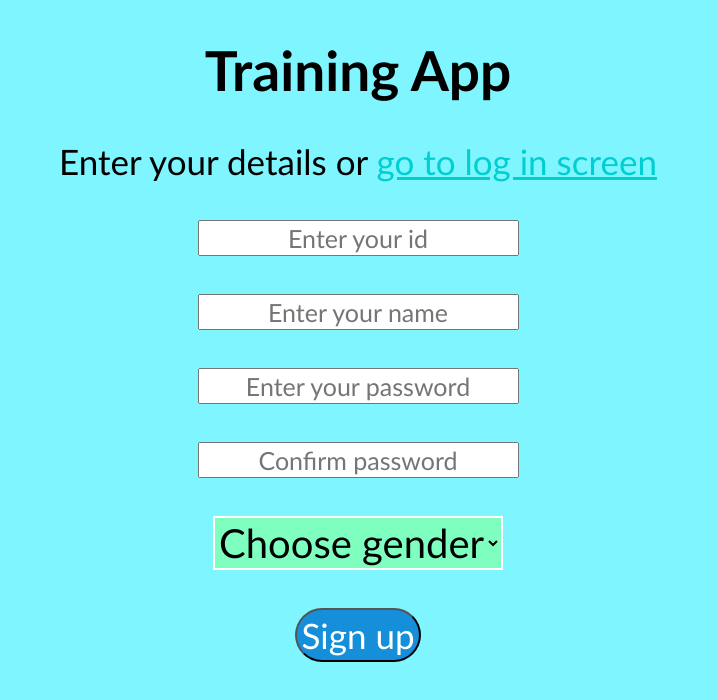
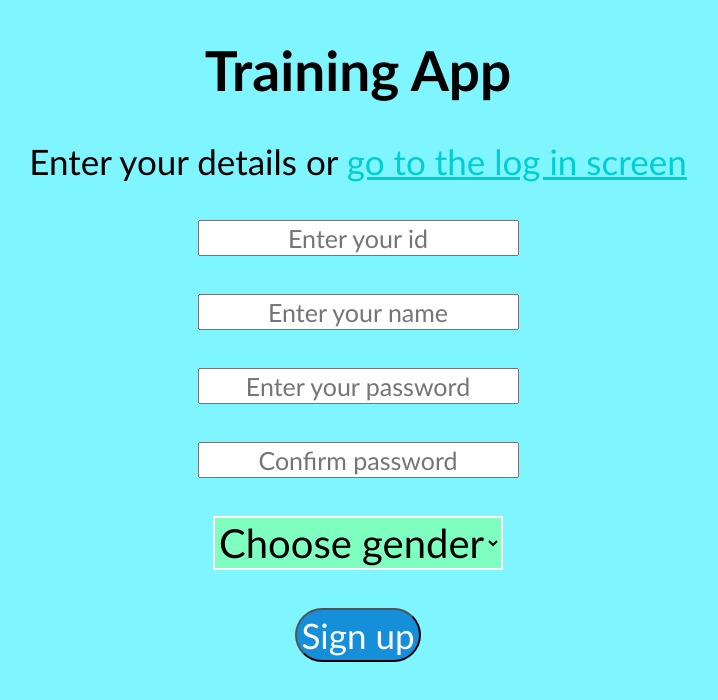
Before and after one commit to OfekLamay/Training-App, a React (Create React App) app: page / in a window 1280 px wide. Shown: the top 700 px of the page, without its empty margins (282-1000 px from the left). Built offline with nearby package versions, Linux system fonts and the light colour scheme.

Commit message:
Continued implementing redux, edited home page

```diff
--- a/src/App.js
+++ b/src/App.js
@@ -17,11 +17,9 @@ import Login from './components/Login';
 
 function App() {
 
-  const [allUsers, setAllUsers] = useState([])
+  // const [allUsers, setAllUsers] = useState([])
 
-  const allUsers1 = useSelector(state => store.getState().users.users)
-
-  // console.log(allUsers1)
+  const allUsers = useSelector(state => store.getState().users.users)
 
   const [user, setUser] = useState({
     id: 0,
@@ -51,7 +49,6 @@ function App() {
 
   const finishWorkout = (workoutId) => {
     let userWorkouts = user.workouts;
-    let users = [...allUsers];
     let finishedWeeksToAdd = 0
     for (let i = 0; i < userWorkouts.length; i++)
     {
@@ -82,17 +79,6 @@ function App() {
       weeksDone: user.weeksDone + finishedWeeksToAdd,
     })
 
-    users[(getUserIndex(user.id))] = {
-      id: user.id,
-      name: user.name,
-      gender: user.gender,
-      password: user.password,
-      weeklyWorkouts: user.weeklyWorkouts,
-      yearsTraining: user.yearsTraining,
-      pageUrl: user.pageUrl,
-      workouts: userWorkouts,
-      weeksDone: user.weeksDone + finishedWeeksToAdd,
-    }
   }
 
   const checkDuplicateId = (id) => {
@@ -108,9 +94,9 @@ function App() {
     setCurrentSetUpPage('home')
   }
 
-  const addNewUser = () => {
-    setAllUsers([...allUsers, user])
-  }
+  // const addNewUser = () => {
+  //   setAllUsers([...allUsers, user])
+  // }
 
   const checkLogIn = (id, password) => {
 
@@ -158,7 +144,7 @@ function App() {
     switch(currentSetUpPage) {
       case pages.home:
       {
-        return <Home setUser={setUser} isIdExists={checkDuplicateId} changePage={setCurrentSetUpPage} users={allUsers}/>
+        return <Home setUser={setUser} isIdExists={checkDuplicateId} changePage={setCurrentSetUpPage}/>
       }
       case pages.setup:
       {
@@ -166,8 +152,8 @@ function App() {
       }
       case pages.ready:
       {
-        return <Ready user={user} setUser={setUser} addUser={addNewUser} changePage = {setCurrentSetUpPage}/>
-        // return <Ready user={user} setUser={setUser} changePage = {setCurrentSetUpPage}/>
+        // return <Ready user={user} setUser={setUser} addUser={addNewUser} changePage = {setCurrentSetUpPage}/>
+        return <Ready user={user} setUser={setUser} changePage = {setCurrentSetUpPage}/>
       }
       case pages.login:
       {
@@ -188,7 +174,7 @@ function App() {
       }
       case pages.workoutEdit:
       {
-        return <WorkoutEdit user={user} setWorkoutId={setWorkoutId} workoutData={allUsers1[(getUserIndex(user.id))].workouts[workoutId-1]} finishWorkout={finishWorkout} changePage = {setCurrentTrainigPage}/>
+        return <WorkoutEdit user={user} workoutData={allUsers[(getUserIndex(user.id))].workouts[workoutId-1]} finishWorkout={finishWorkout} changePage = {setCurrentTrainigPage}/>
       }
       default:
       {
--- a/src/components/Home.jsx
+++ b/src/components/Home.jsx
@@ -132,7 +132,7 @@ export default function Home(props) {
   return (
     <div>
       <div className='flexboxContainer'>
-        <div className='nameLabel'>Enter your details or <div className='goToLogin' onClick={()=>{props.changePage('login')}}> go to log in screen</div></div>
+        <div className='nameLabel'>Enter your details or <div className='goToLogin' onClick={()=>{props.changePage('login')}}> go to the log in screen</div></div>
         <br /><br />
         <input type="text" id='id' className='inputLabel' placeholder='Enter your id' />
         <br /><br />
--- a/src/components/Ready.jsx
+++ b/src/components/Ready.jsx
@@ -10,7 +10,7 @@ export default function Ready(props) {
 
     const clickYes = () => {
         window.alert("You will be redirected to your page")
-        props.addUser(props.user)
+        // props.addUser(props.user)
         store.dispatch(addUser(props.user))
         store.dispatch(generateWorkouts({user: props.user}))
         props.changePage('home')
```
